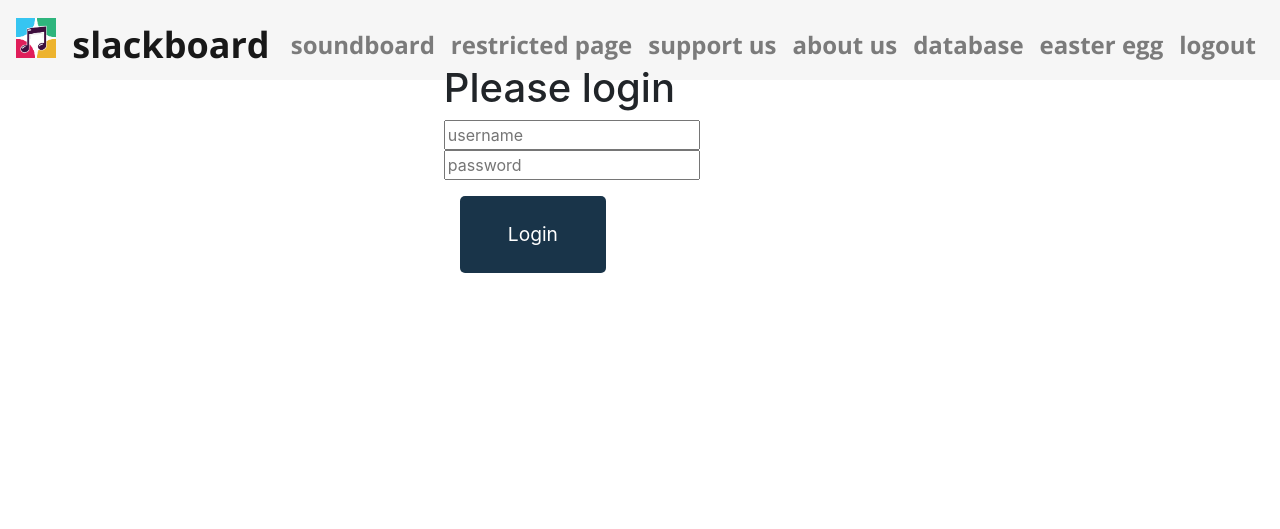
After one commit to kevin-dough/p5slackbots, a Flask app: page /login in a window 1280 px wide. The commit adds this page. Shown: the top 529 px of the page. Run offline with Flask 2, Linux system fonts and the light colour scheme; parts of the project's set-up code (start-up, migrations or seed data) failed here and were passed over; some libraries are stand-ins or nearby versions.

Commit message:
implemented another database, added login page, demorestricted page, added a login/logout function

```diff
--- a/main.py
+++ b/main.py
@@ -1,12 +1,13 @@
 from flask import Flask, redirect, url_for, render_template, request
 from flask_sqlalchemy import SQLAlchemy
 import aboutdata
-
+from flask_login import (current_user, LoginManager, login_user, logout_user, login_required, UserMixin)
 import requests
+from werkzeug.security import generate_password_hash, check_password_hash
 
 data = requests.get("https://api.hypixel.net/player?key=b3c1bb6d-47ec-4134-bb7c-7da1cebd54f6&name=CrazyUdon").json()
 data1 = requests.get("https://api.hypixel.net/player?key=ef3afdee-e7d1-4e5c-a711-b96032716a60&name=sea7wa").json()
-dbURI = 'sqlite:///users.sqlite3'
+dbURI = 'sqlite:///authuser.sqlite3'
 username = "CrazyUdon"
 teamskywarswins = data["player"]["achievements"]["skywars_wins_team"]
 totalbedwarslevel = data["player"]["achievements"]["bedwars_level"]
@@ -20,6 +21,7 @@ solobedwarslootbox1 = data1["player"]["achievements"]["bedwars_loot_box"]
 
 app = Flask(__name__)
 app.config['SQLALCHEMY_DATABASE_URI'] = dbURI
+app.config['SECRET_KEY'] = 'my_secret_key'
 db = SQLAlchemy(app)
 
 class Users(db.Model):
@@ -37,6 +39,37 @@ class Users(db.Model):
         self.skywarswins = skywarswins
         self.bedwarslootbox = bedwarslootbox
 
+#starting logins
+login_manager = LoginManager()
+login_manager.init_app(app)
+login_manager.login_view = 'login'
+
+
+
+class AuthUser(UserMixin, db.Model):
+    id = db.Column(db.Integer, primary_key = True)
+    name = db.Column(db.String(50))
+    password = db.Column(db.String(500))
+    email = db.Column(db.String(50))
+
+    def set_password(self, password):
+        self.password = generate_password_hash(password, method='sha256')
+
+    def check_password(self, password):
+        return check_password_hash(self.password, password)
+
+    def to_json(self):
+        return {"name": self.name,
+                "email": self.email}
+
+    def __init__(self, name, password, email):
+        self.name = name
+        self.password = password
+        self.email = email
+
+@login_manager.user_loader
+def load_user(user_id):
+    return AuthUser.query.get(user_id)
 # Starting the app routes
 # This is the stuff that lets the website redirect to different pages
 
@@ -62,6 +95,11 @@ def electronic():
 def support():
     return render_template("support.html")
 
+@app.route("/demorestricted")
+@login_required
+def demorestricted():
+    return render_template("demorestricted.html")
+
 @app.route("/database")
 def database():
 
@@ -70,6 +108,31 @@ def database():
 @app.route("/about")
 def about():
     return render_template("about.html", groupdatalist=aboutdata.groupdata())
+
+@app.route('/login', methods=['GET', 'POST'])
+def login():
+    if current_user.is_authenticated:
+        return redirect('/')
+    print(request.form.get("username"))
+    if request.form.get("username") != "" and request.form.get("username") is not None:
+        this_user = AuthUser.query.filter_by(name=request.form.get("username")).first()
+        print ('1')
+        if this_user and AuthUser.check_password(this_user, password=request.form.get("password")):
+            login_user(this_user)
+            print ('2')
+            return redirect('/')
+    print ('3')
+    return render_template('login.html')
+
+@app.route('/logout', methods=['GET', 'POST'])
+@login_required
+def logout():
+    logout_user()
+    return render_template('login.html')
+
+@app.route("/signup")
+def signup():
+    return render_template("signup.html")
 
 @app.route("/egg")
 def egg():
@@ -82,4 +145,11 @@ if __name__ == "__main__":
     u2 = Users(username=username1, bedwarslevel=totalbedwarslevel1, skywarswins=teamskywarswins1, bedwarslootbox=solobedwarslootbox1)
     db.session.add_all([u1, u2])
     db.session.commit()
+
+    AuthUser.query.delete()
+    user1 = AuthUser("John", generate_password_hash('password1', method='sha256'), "John@gmail.com")
+    user2 = AuthUser("Paul", generate_password_hash('password2', method="sha256"), "Paul@gmail.com")
+    db.session.add(user1)
+    db.session.add(user2)
+    db.session.commit()
     app.run(debug=True, host='127.0.0.1')
--- a/templates/base.html
+++ b/templates/base.html
@@ -40,6 +40,9 @@
                 <a class="nav-link navbarLink py-0" href="home">soundboard</a>
             </li>
             <li class="nav-item">
+                <a class="nav-link navbarLink py-0" href="demorestricted">restricted page</a>
+            </li>
+            <li class="nav-item">
                 <a class="nav-link navbarLink py-0" href="support">support us</a>
             </li>
             <li class="nav-item">
@@ -49,7 +52,10 @@
                 <a class="nav-link navbarLink py-0" href="database">database</a>
             </li>
             <li class="nav-item">
-                <a class="nav-link navbarLink py-0" href="hypixelapi">hypixelapi</a>
+                <a class="nav-link navbarLink py-0" href="egg">easter egg</a>
+            </li>
+            <li class="nav-item">
+                <a class="nav-link navbarLink py-0" href="logout">logout</a>
             </li>
         </ul>
     </div>
@@ -69,6 +75,8 @@
 {% block selector %}
 {% endblock %}
 
+{% block demorestricted %}
+{% endblock %}
 
 {% block support %}
 {% endblock %}
@@ -77,6 +85,12 @@
 {% endblock %}
 
 {% block about %}
+{% endblock %}
+
+{% block login %}
+{% endblock %}
+
+{% block egg %}
 {% endblock %}
 
 {% block hypixelapi %}
--- /dev/null
+++ b/templates/login.html
@@ -0,0 +1,20 @@
+{% extends "base.html" %}
+
+{% block login %}
+
+<div class="container">
+    <h1>Please login</h1>
+    <br>
+    <form action="" method="post">
+        <input type="text" placeholder="username" name="username" value="{{
+          request.form.username }}">
+        <input type="password" placeholder="password" name="password" value="{{
+          request.form.password }}">
+        <input class="btn btn-default" type="submit" value="Login">
+    </form>
+    {% if error %}
+    <p class="error"><strong>Error:</strong> {{ error }}
+        {% endif %}
+</div>
+
+{% endblock %}
```
Also changed, not shown: static/script.js (+0 -56 lines), templates/demorestricted.html (added, +9 -0 lines), templates/signup.html (added, +23 -0 lines), authuser.sqlite3 (added), database.sqlite3 (added), items.sqlite3 (deleted), users.sqlite3.
